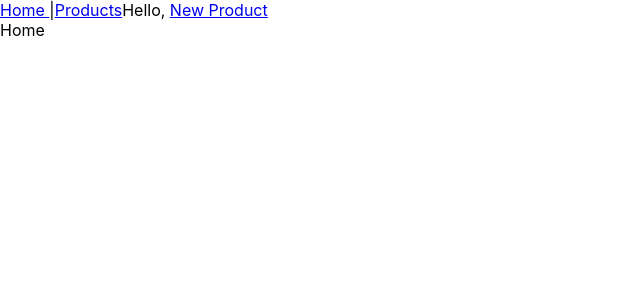
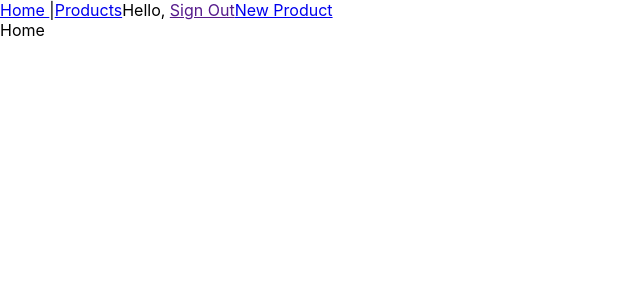
Before and after one commit to CodeCoreYVR/lab_solutions_january_2021, a React (Create React App) app in the folder js_react/amazon-app-client/: page / in a window 1280 px wide. Shown: the top 300 px of the page, without its empty margins (0-640 px from the left). Built offline with nearby package versions, Linux system fonts and the light colour scheme; no server answers.

Commit message:
react authentication lab 4

```diff
--- a/js_react/amazon-app-client/src/App.js
+++ b/js_react/amazon-app-client/src/App.js
@@ -30,10 +30,17 @@ export default class App extends Component {
       this.setState({ user: data.user })
     })
   }
+  signOut = () => {
+    Session.destroy().then(() => {
+      this.setState({
+        user: null
+      });
+    });
+  }
   render() {
     return (
       <BrowserRouter>
-        <NavBar current_user={this.state.user} />
+        <NavBar current_user={this.state.user} onSignOut={this.signOut} />
         <Switch>
           {/* /products/12 */}
           <Route path='/' exact component={Home} />
--- a/js_react/amazon-app-client/src/components/NavBar.js
+++ b/js_react/amazon-app-client/src/components/NavBar.js
@@ -1,15 +1,27 @@
 import { NavLink } from 'react-router-dom'
 
 export default function Navbar(props) {
+    const { current_user, onSignOut } = props;
+
+    const handleSignOutClick = event => {
+        event.preventDefault();
+
+        if (typeof onSignOut === "function") {
+            onSignOut();
+        }
+    };
     return (
         <nav>
             <NavLink to="/" > Home </NavLink>
             |
             <NavLink to="/products">Products</NavLink>
             {
-                props.current_user ?
+                current_user ?
                     <>
-                        Hello, {props.current_user.first_name}
+                        Hello, {current_user.first_name}
+                        <a href="" onClick={handleSignOutClick}>
+                            Sign Out
+                        </a>
                         <NavLink to="/products/new">New Product</NavLink>
                     </>
                     :
--- a/js_react/amazon-app-client/src/request.js
+++ b/js_react/amazon-app-client/src/request.js
@@ -13,6 +13,12 @@ export const Session = {
     current() {
         return fetch(`${BASE_URL}/users/current`, { credentials: "include" })
             .then(res => res.json())
+    },
+    destroy() {
+        return fetch(`${BASE_URL}/session`, {
+            method: "DELETE",
+            credentials: "include"
+        }).then(res => res.json());
     }
 };
 export const Product = {
```
Also changed, not shown: 1 other file (tests, documents, lock files or other folders).
